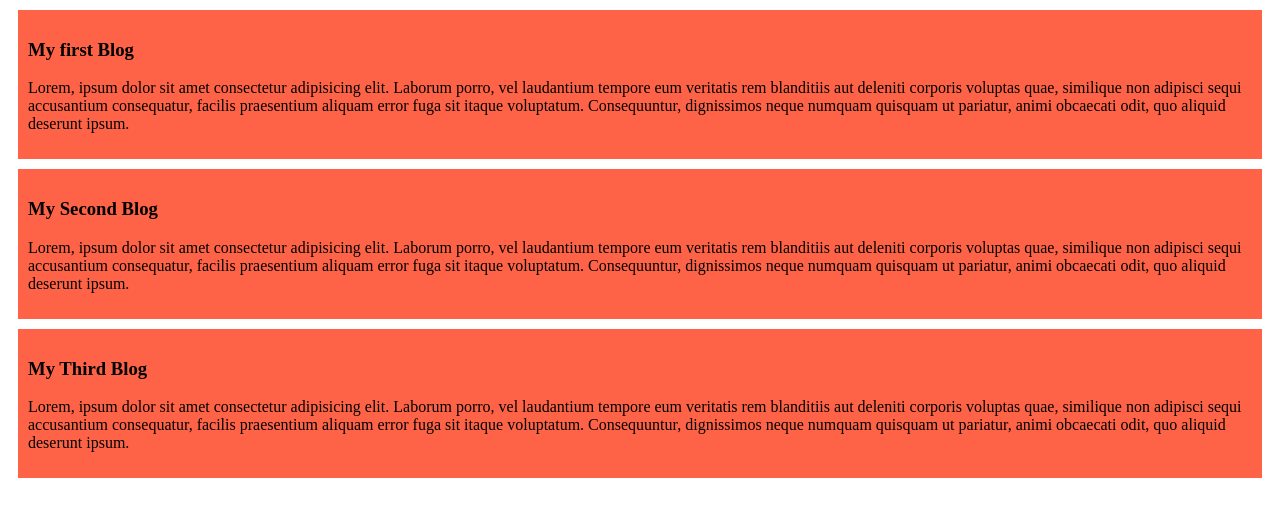
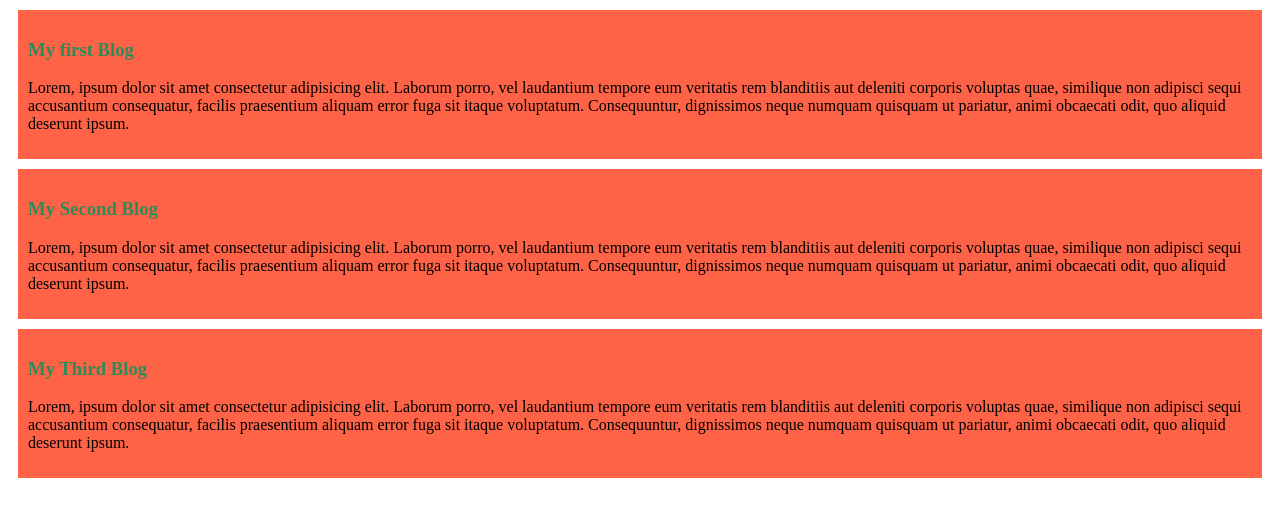
Before and after one commit to sajjad516/my-first-github-ripo, a plain HTML site: page index.html in a window 1280 px wide. Drawn offline with Linux system fonts and the light colour scheme.

Commit message:
third commit

```diff
--- a/style.css
+++ b/style.css
@@ -3,3 +3,6 @@ div{
     padding: 10px;
     margin: 10px;
 }
+div h3{
+    color: seagreen;
+}
```
